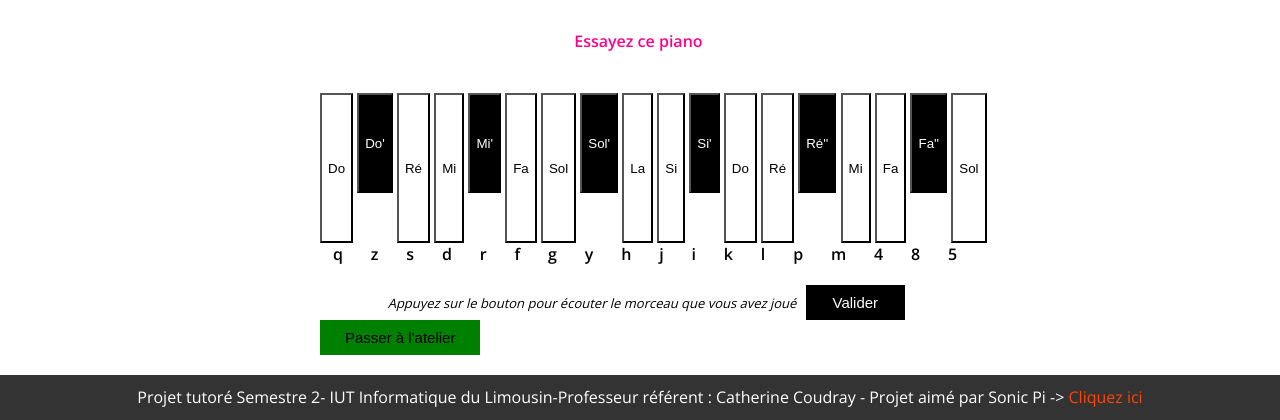
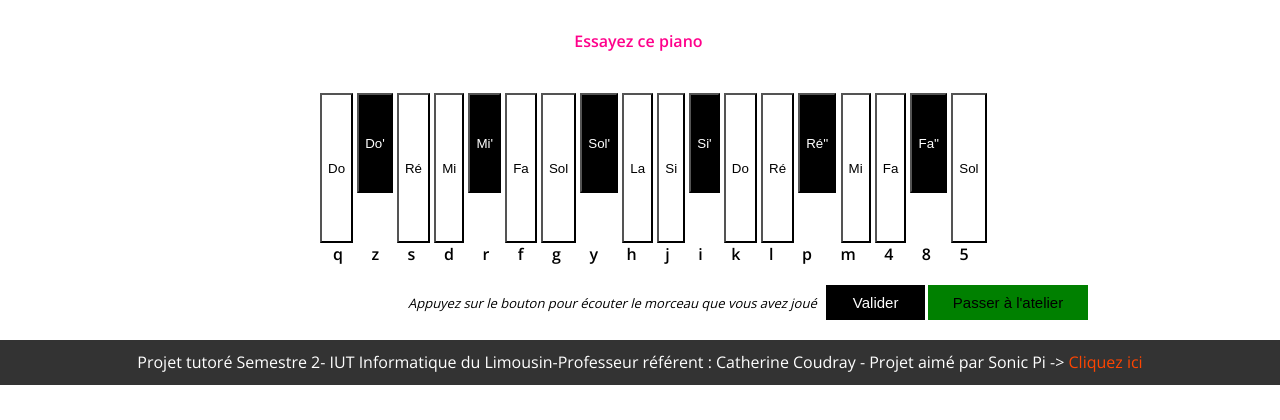
Before and after one commit to Thebarda/AtelierWebInitiationALaProgrammation, a PHP site: page /Accueil.php in a window 1280 px wide. Shown: the part 673-1093 px from the top of the page. After the commit the page ends 1058 px from the top, so only its background shows below. Run offline with PHP 8.4, Linux system fonts and the light colour scheme.

Commit message:
Correction de quelques bugs graphique

```diff
--- a/css/Basic.css
+++ b/css/Basic.css
@@ -117,7 +117,7 @@ form{
 }
 #touches>li{
     display: inline-block;
-    padding-right: 3.5%;
+    padding-right: 3.6%;
     font-weight: bold;
 }
 
@@ -137,6 +137,7 @@ form{
 #envoie #valider{
 	margin-left: 5%;
 	margin-top: 20px;
+	margin-right: 2%;
 	background-color:black;
 	color : #FFFFFF;
 	font-size: 15px;
@@ -153,8 +154,11 @@ form{
 	font-size: 15px;
 	border:none;
 	height: 35px;
+	margin-left: 2%;
 }
-
+#envoie{
+	width: 130%;
+}
 footer{
 	margin-top: 20px;
 	height: 45px;
```
